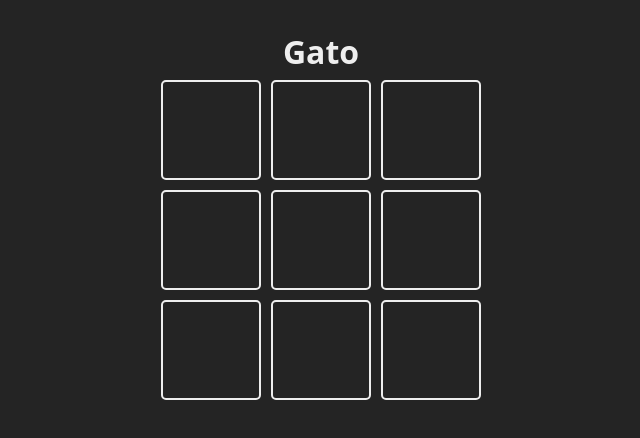
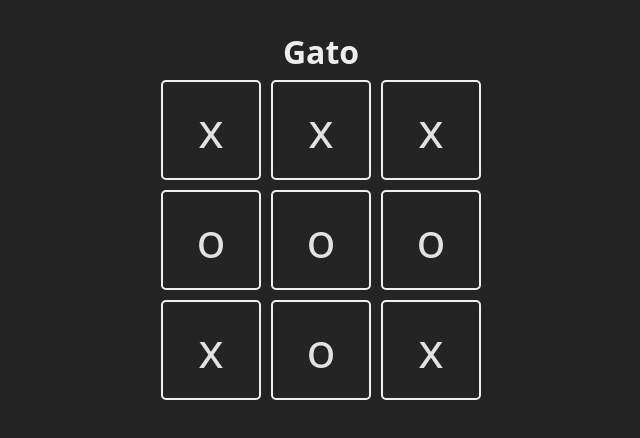
Before and after one commit to adandue/react-midudev, a React (Vite) app in the folder projects/02-tic-tac-toe/: page / in a window 1280 px wide. Shown: the top 438 px of the page, without its empty margins (319-959 px from the left). Built offline with nearby package versions, Linux system fonts and the light colour scheme.

Commit message:
Inicializar el estado

```diff
--- a/projects/02-tic-tac-toe/src/App.jsx
+++ b/projects/02-tic-tac-toe/src/App.jsx
@@ -1,3 +1,4 @@
+import { useState } from "react"
 
 
 const TURNS = {
@@ -5,7 +6,7 @@ const TURNS = {
   O: 'o'
 }
 
-const board = Array(9).fill(null)
+
 
 const Square = ({children, updateBoard, index}) => {
   return (
@@ -16,6 +17,7 @@ const Square = ({children, updateBoard, index}) => {
 }
 
 function App() {
+  const [board, setBoard] = useState(['x','x','x','o','o','o','x','o','x'])
 
   return (
     <>
@@ -29,6 +31,7 @@ function App() {
                   key={index}
                   index={index}
                 >
+                  {board[index]}
                 </Square>
               )
             })
```
